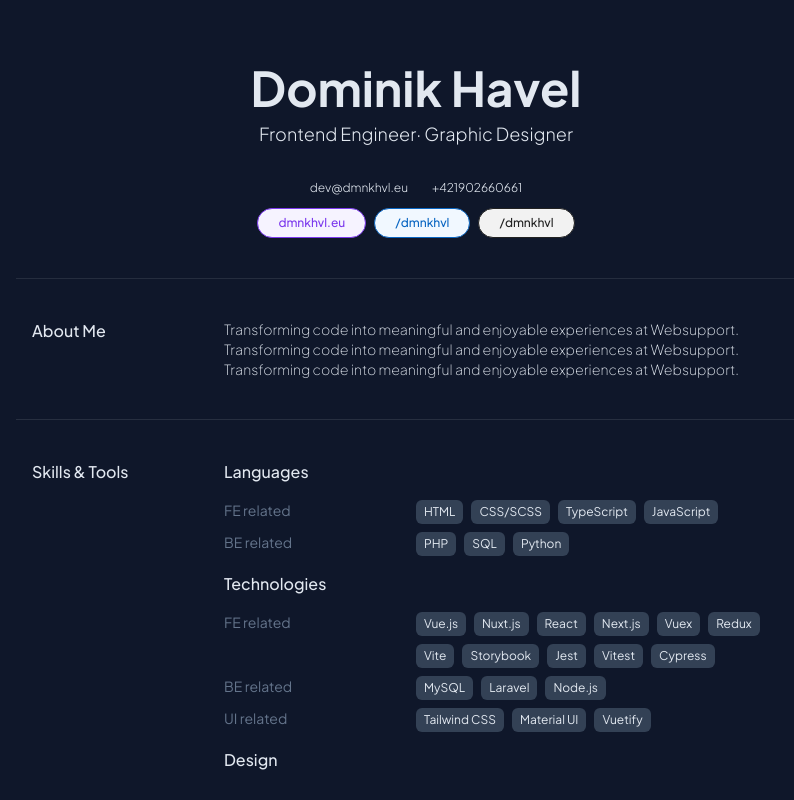
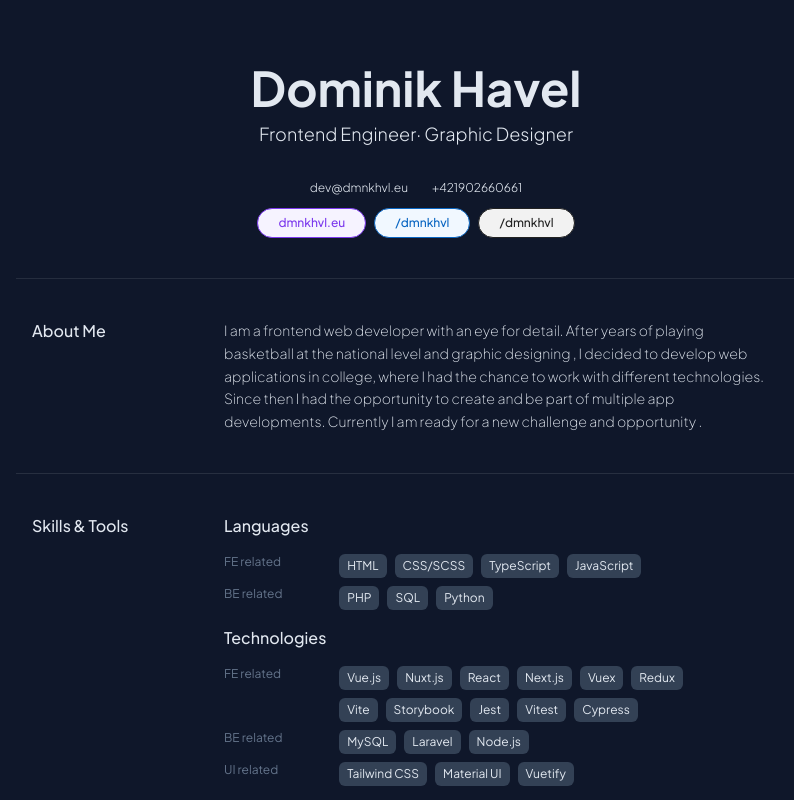
Before and after one commit to dmnkhvl/Curriculum-Vitae, a Vue app: page / in a window 1280 px wide. Shown: the top 800 px of the page, without its empty margins (0-794 px from the left). Built offline with nearby package versions, Linux system fonts and the light colour scheme.

Commit message:
style: change sizes

```diff
--- a/src/App.vue
+++ b/src/App.vue
@@ -37,11 +37,13 @@
     <hr class="w-full mt-10 opacity-10" />
     <main>
       <page-section heading="About Me">
-        <p class="font-extralight text-sm">
-          Transforming code into meaningful and enjoyable experiences at
-          Websupport. Transforming code into meaningful and enjoyable
-          experiences at Websupport. Transforming code into meaningful and
-          enjoyable experiences at Websupport.
+        <p class="font-extralight text-sm max-w-[55ch] leading-relaxed">
+          I am a frontend web developer with an eye for detail. After years of
+          playing basketball at the national level and graphic designing , I
+          decided to develop web applications in college, where I had the chance
+          to work with different technologies. Since then I had the opportunity
+          to create and be part of multiple app developments. Currently I am
+          ready for a new challenge and opportunity .
         </p>
       </page-section>
       <page-section heading="Skills & Tools">
--- a/src/components/SkillSection.vue
+++ b/src/components/SkillSection.vue
@@ -1,13 +1,13 @@
 <template>
-  <div class="grid grid-cols-3">
+  <div class="grid grid-cols-5">
     <h3
       v-if="skills.length"
-      class="text-cv-gray font-normal text-sm col-span-1"
+      class="text-cv-gray font-normal text-xs col-span-1"
     >
       {{ title }}
     </h3>
-    <div class="col-span-2">
-      <div class="flex items-center gap-2 flex-wrap">
+    <div class="col-span-4">
+      <div class="flex items-center gap-2 flex-wrap max-w-[80%]">
         <skill-label
           v-for="skill in skills"
           :key="skill.id"
```
